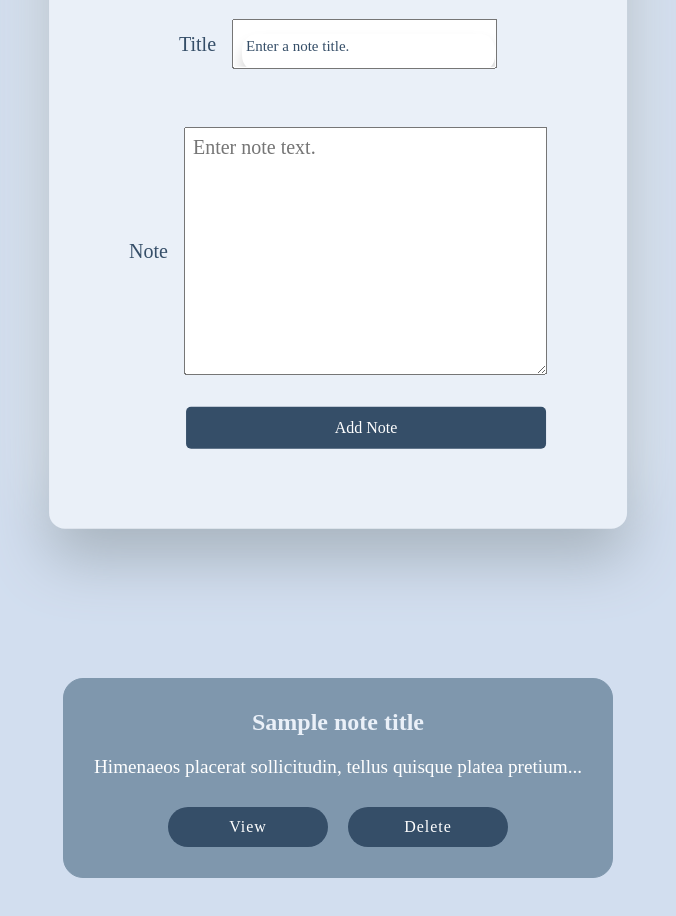
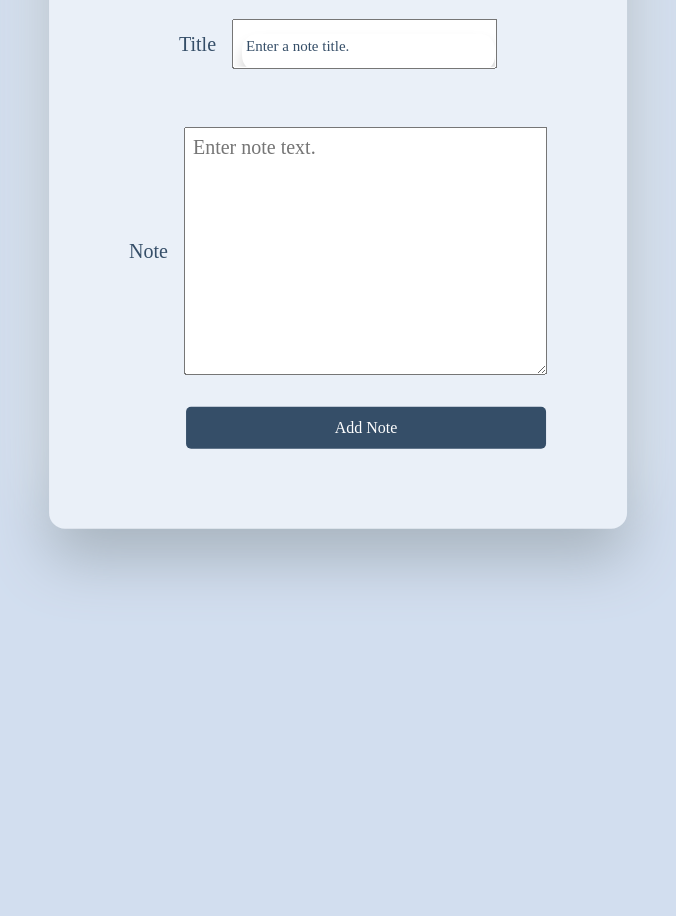
Before and after one commit to MaksymKolesnyy/notes, a plain HTML site: page index.html in a window 1280 px wide. Shown: the part 322-1238 px from the top of the page, without its empty margins (302-978 px from the left). After the commit the page ends 1056 px from the top, so only its background shows below. Drawn offline with Linux system fonts and the light colour scheme.

Commit message:
css gap container fixed

```diff
--- a/index.html
+++ b/index.html
@@ -36,16 +36,7 @@
     </div>
 
     <div class="note-container">
-        <div class="note">
-            <h2 class="note-title">Sample note title</h2>
-            <p class="note-body">Himenaeos placerat sollicitudin, tellus quisque platea pretium...</p>
-            <div class="note-btns">
-                <button class="note-btn note-view">View</button>
-                <button class="note-btn note-delete">Delete</button>
-            </div>
 
-
-        </div>
     </div>
 </body>
 
--- a/style.css
+++ b/style.css
@@ -219,6 +219,7 @@ input::placeholder {
     display: flex;
     justify-content: center;
     margin: 60rem auto 1rem;
+    gap: 10px;
 }
 
 .note {
@@ -226,6 +227,8 @@ input::placeholder {
     border-radius: 20px;
     background-color: var(--gray);
     padding: 10px 30px 30px;
+
+
 }
 
 .note-title {
```
